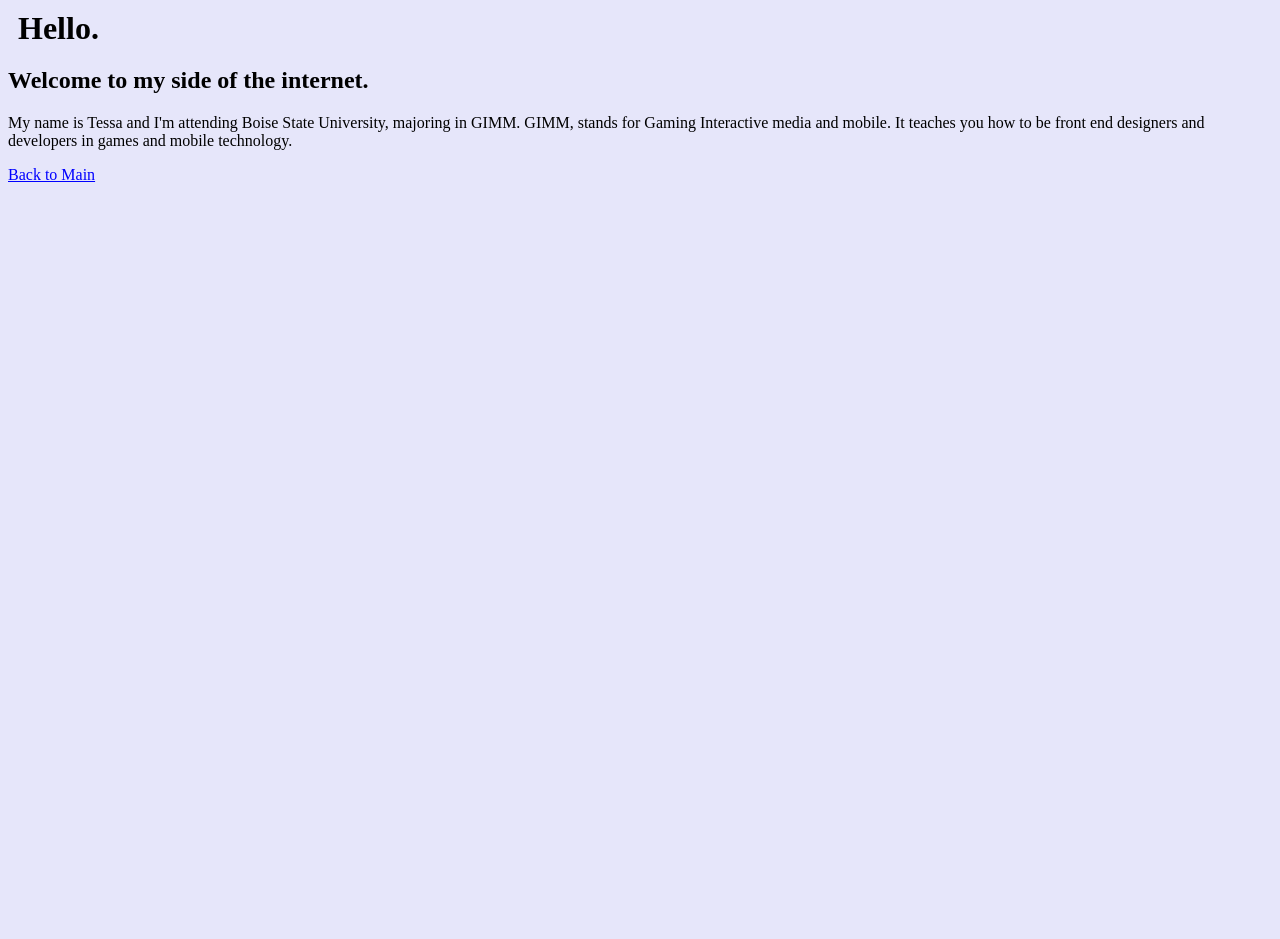
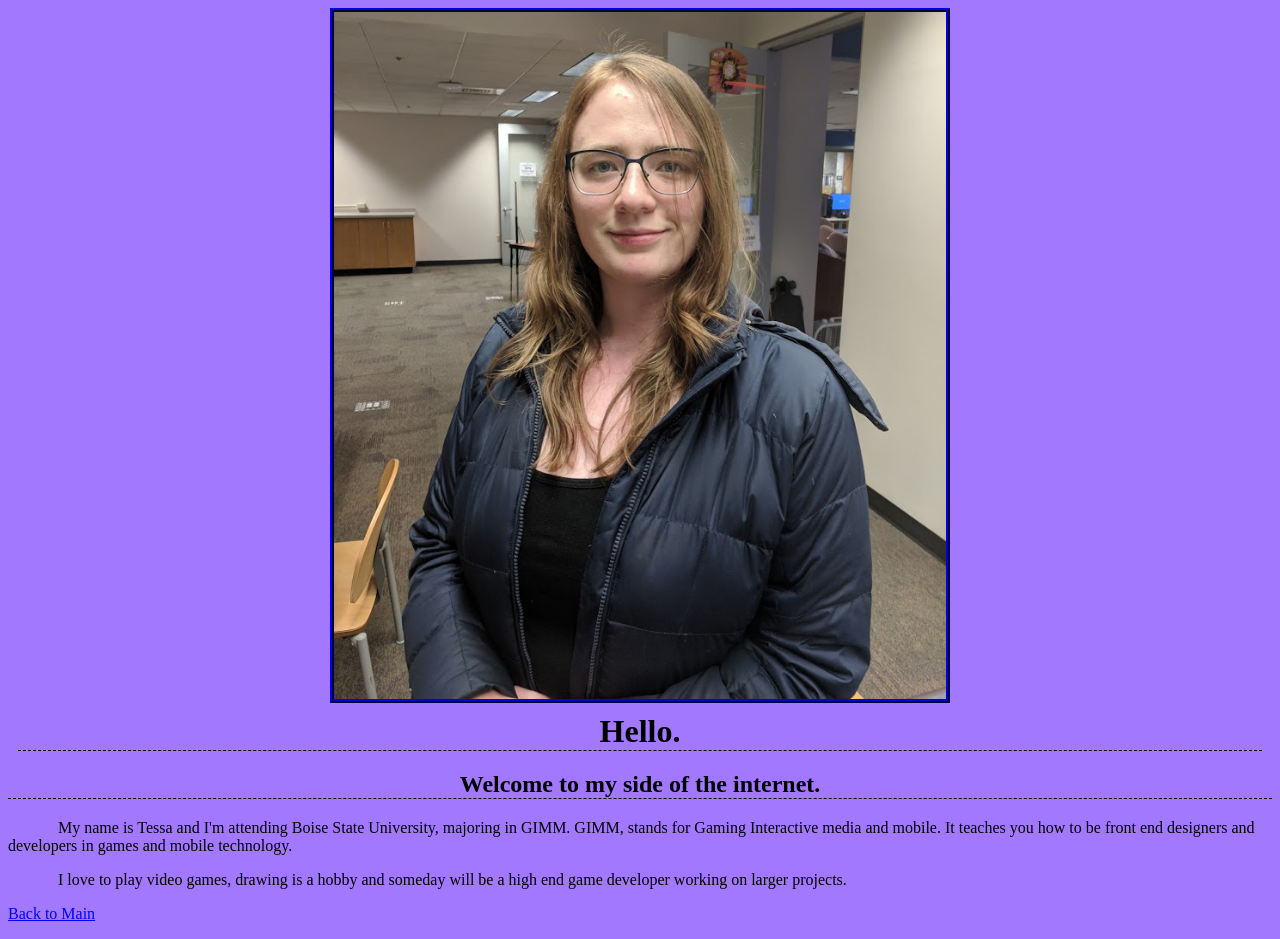
Before and after one commit to Programmin1984/Team_Page, a plain HTML site: page Tessa's Bio.html in a window 1280 px wide. Before the commit the page ends 800 px from the top, so only its background shows below. Drawn offline with Linux system fonts and the light colour scheme.

Commit message:
New
Added style changes, colors and adjustments to my personal bio.

```diff
--- a/Tessa's Bio.html
+++ b/Tessa's Bio.html
@@ -6,12 +6,16 @@
 <title>A snippet of bio from Tessa Aylworth </title>
 
 </head>
-	<body>
-	<h1> Hello. </h1>
-	<h2> Welcome to my side of the internet.</h2>
+	<body class = "tBleh">
+
+	<img class = "pic" src="images/.Profile picture cropped.png" width="612" height="687" alt="Picture of who wrote the descirption."/>
+	<h1 class = "heh1"> Hello. </h1>
+	<h2 class = "heh1"> Welcome to my side of the internet.</h2>
 
 
-	<p> My name is Tessa and I'm attending Boise State University, majoring in GIMM. GIMM, stands for Gaming Interactive  media and mobile. It teaches you how to be front end designers and developers in games and mobile technology.  </p>
+	<p class = "textind"> My name is Tessa and I'm attending Boise State University, majoring in GIMM. GIMM, stands for Gaming Interactive  media and mobile. It teaches you how to be front end designers and developers in games and mobile technology.  </p>
+
+	<p class = "textind"> I love to play video games, drawing is a hobby and someday will be a high end game developer working on larger projects.</p>
 
 
 
--- a/styles/teampage.css
+++ b/styles/teampage.css
@@ -1,6 +1,28 @@
 /*sup dude*/
 body{
-	background-color:lavender;
+	background-color: ivory;
+}
+.tBleh{
+	background-color:#A278FF;
+
+
+}
+.pic{
+	display: block;
+	margin-left: auto;
+	margin-right: auto;
+	border-color: darkblue;
+	border-style: ridge;
+	border-width: 4px;
+}
+.heh1{
+	text-align: center;
+	border-color: skyblue;
+	border-bottom: thin;
+	border-bottom-style:dashed;
+}
+.textind{
+	text-indent: 50px;
 }
 
 h1{
@@ -9,7 +31,7 @@ h1{
 }
 
 p{
-	"Times New Roman", Times, serif;
+	font-family: "Times New Roman", Times, serif;
 }
 
 ul{
```
